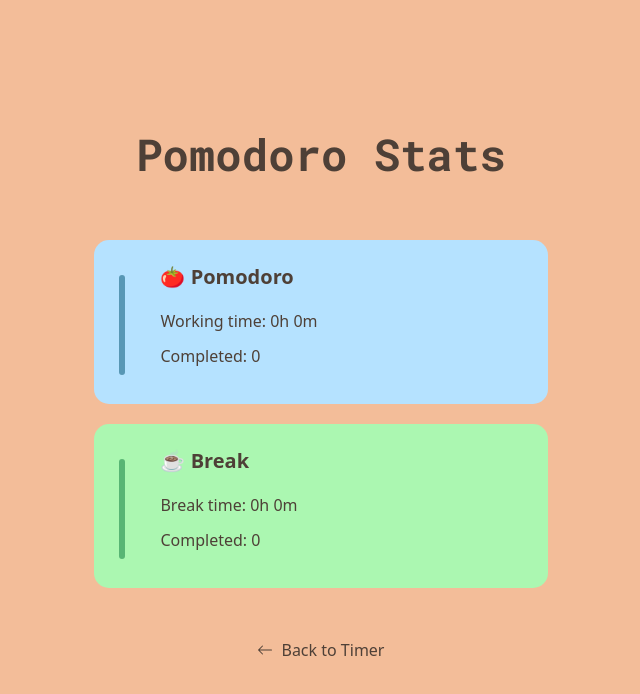
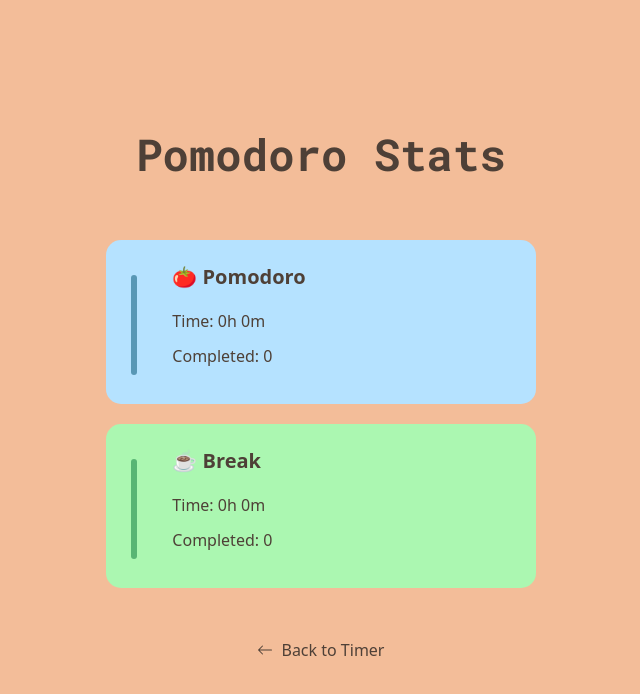
Before and after one commit to jellysuna/vlt-pomodoro, a React (Vite) app: page /statistics in a window 1280 px wide. Shown: the top 694 px of the page, without its empty margins (319-959 px from the left). Built offline with nearby package versions, Linux system fonts and the light colour scheme; a web font is replaced by a local one.

Commit message:
statscard component

```diff
--- a/src/components/StatisticsPage.tsx
+++ b/src/components/StatisticsPage.tsx
@@ -1,6 +1,75 @@
 import React, { useEffect, useState } from "react";
 import { Link } from "react-router-dom";
 import background from "./img/plain-bg.png";
+
+interface StatsCardProps {
+  title: string;
+  emoji: string;
+  bgColor: string;
+  lineColor: string;
+  time: number;
+  cycles: number;
+}
+
+const StatsCard: React.FC<StatsCardProps> = ({
+  title,
+  emoji,
+  bgColor,
+  lineColor,
+  time,
+  cycles,
+}) => {
+  const formatTime = (seconds: number) => {
+    const hours = Math.floor(seconds / 3600);
+    const minutes = Math.floor((seconds % 3600) / 60);
+    return `${hours}h ${minutes}m`;
+  };
+
+  return (
+    <div
+      style={{
+        backgroundColor: bgColor,
+        padding: "25px 230px 20px 25px",
+        borderRadius: "15px",
+        textAlign: "left",
+        minWidth: "300px",
+        display: "flex",
+        alignItems: "center",
+      }}
+    >
+      {/* Vertical Line */}
+      <div
+        style={{
+          backgroundColor: lineColor,
+          borderRadius: "10px",
+          height: "100px",
+          width: "6px",
+          marginRight: "15px",
+        }}
+      ></div>
+
+      {/* Text Section */}
+      <div>
+        <h2
+          style={{
+            fontSize: "20px",
+            fontWeight: "bold",
+            paddingBottom: "10px",
+            paddingLeft: "20px",
+          }}
+        >
+          {emoji} {title}
+        </h2>
+        <p style={{ fontSize: "16px", marginTop: "10px", paddingLeft: "20px" }}>
+          Time: {time ? formatTime(time) : "0h 0m"}
+        </p>
+        <p style={{ fontSize: "16px", marginTop: "-5px", paddingLeft: "20px" }}>
+          Completed: {cycles ?? "0"}{" "}
+        </p>
+      </div>
+    </div>
+  );
+};
 
 const StatisticsPage: React.FC = () => {
   const [pomodoroStats, setPomodoroStats] = useState({ time: 0, cycles: 0 });
@@ -13,12 +82,6 @@ const StatisticsPage: React.FC = () => {
     if (pomodoroData) setPomodoroStats(JSON.parse(pomodoroData));
     if (breakData) setBreakStats(JSON.parse(breakData));
   }, []);
-
-  const formatTime = (seconds: number) => {
-    const hours = Math.floor(seconds / 3600);
-    const minutes = Math.floor((seconds % 3600) / 60);
-    return `${hours}h ${minutes}m`;
-  };
 
   return (
     <div
@@ -34,12 +97,7 @@ const StatisticsPage: React.FC = () => {
         color: "#4E4037",
       }}
     >
-      <div
-        style={{
-          textAlign: "center",
-          minWidth: "300px",
-        }}
-      >
+      <div style={{ textAlign: "center", minWidth: "300px" }}>
         <h1
           style={{
             fontFamily: "'Roboto Mono', serif",
@@ -60,137 +118,40 @@ const StatisticsPage: React.FC = () => {
             borderRadius: "10px",
           }}
         >
-          {/* Pomodoro Stats */}
-          <div
-            style={{
-              backgroundColor: "#b5e2ff",
-              padding: "25px 230px 20px 25px",
-              borderRadius: "15px",
-              textAlign: "left",
-              minWidth: "300px",
-              display: "flex",
-              alignItems: "center", // Aligns the line and text
-            }}
-          >
-            {/* Vertical Line Inside */}
-            <div
-              style={{
-                backgroundColor: "#5897b5",
-                borderRadius: "10px",
-                height: "100px",
-                width: "6px",
-                marginRight: "15px", // Space between line and text
-              }}
-            ></div>
+          {/* Using StatsCard Component */}
+          <StatsCard
+            title="Pomodoro"
+            emoji="🍅"
+            bgColor="#b5e2ff"
+            lineColor="#5897b5"
+            time={pomodoroStats.time}
+            cycles={pomodoroStats.cycles}
+          />
 
-            {/* Text Section */}
-            <div>
-              <h2
-                style={{
-                  fontSize: "20px",
-                  fontWeight: "bold",
-                  paddingBottom: "10px",
-                  paddingLeft: "20px",
-                }}
-              >
-                🍅 Pomodoro
-              </h2>
-              <p
-                style={{
-                  fontSize: "16px",
-                  marginTop: "10px",
-                  paddingLeft: "20px",
-                }}
-              >
-                Working time:{" "}
-                {pomodoroStats?.time ? formatTime(pomodoroStats.time) : "0h 0m"}
-              </p>
-              <p
-                style={{
-                  fontSize: "16px",
-                  marginTop: "-5px",
-                  paddingLeft: "20px",
-                }}
-              >
-                Completed: {pomodoroStats?.cycles ? pomodoroStats.cycles : "0"}
-              </p>
-            </div>
-          </div>
-
-          {/* Break Stats */}
-          <div
-            style={{
-              backgroundColor: "#abf7b1",
-              padding: "25px 230px 20px 25px",
-              borderRadius: "15px",
-              textAlign: "left",
-              minWidth: "300px",
-              display: "flex",
-              alignItems: "center", // Aligns the line and text
-            }}
-          >
-            {/* Vertical Line Inside */}
-            <div
-              style={{
-                backgroundColor: "#58b574",
-                borderRadius: "10px",
-                height: "100px",
-                width: "6px",
-                marginRight: "15px", // Space between line and text
-              }}
-            ></div>
-
-            {/* Text Section */}
-            <div>
-              <h2
-                style={{
-                  fontSize: "20px",
-                  fontWeight: "bold",
-                  paddingBottom: "10px",
-                  paddingLeft: "20px",
-                }}
-              >
-                ☕ Break
-              </h2>
-              <p
-                style={{
-                  fontSize: "16px",
-                  marginTop: "10px",
-                  paddingLeft: "20px",
-                }}
-              >
-                Break time:{" "}
-                {breakStats?.time ? formatTime(breakStats.time) : "0h 0m"}
-              </p>
-              <p
-                style={{
-                  fontSize: "16px",
-                  marginTop: "-5px",
-                  paddingLeft: "20px",
-                }}
-              >
-                Completed: {breakStats?.cycles ? breakStats.cycles : "0"}
-              </p>
-            </div>
-          </div>
+          <StatsCard
+            title="Break"
+            emoji="☕"
+            bgColor="#abf7b1"
+            lineColor="#58b574"
+            time={breakStats.time}
+            cycles={breakStats.cycles}
+          />
         </div>
 
         {/* Back Button */}
+        <div style={{ textAlign: "center", marginTop: "20px" }}>
           <Link
             to="/"
             style={{
-            marginTop: "20px",
               padding: "10px 20px",
-            backgroundColor: "none",
               color: "#4E4037",
               borderRadius: "8px",
               textDecoration: "none",
               display: "inline-flex",
-            alignItems: "center", // Align icon and text
-            gap: "8px", // Space between icon and text
+              alignItems: "center",
+              gap: "8px",
             }}
           >
-          {/* SVG Arrow Icon */}
             <svg
               xmlns="http://www.w3.org/2000/svg"
               width="16"
@@ -207,6 +168,7 @@ const StatisticsPage: React.FC = () => {
           </Link>
         </div>
       </div>
+    </div>
   );
 };
 
```
Lines whose indentation alone changed are shown as unchanged.
